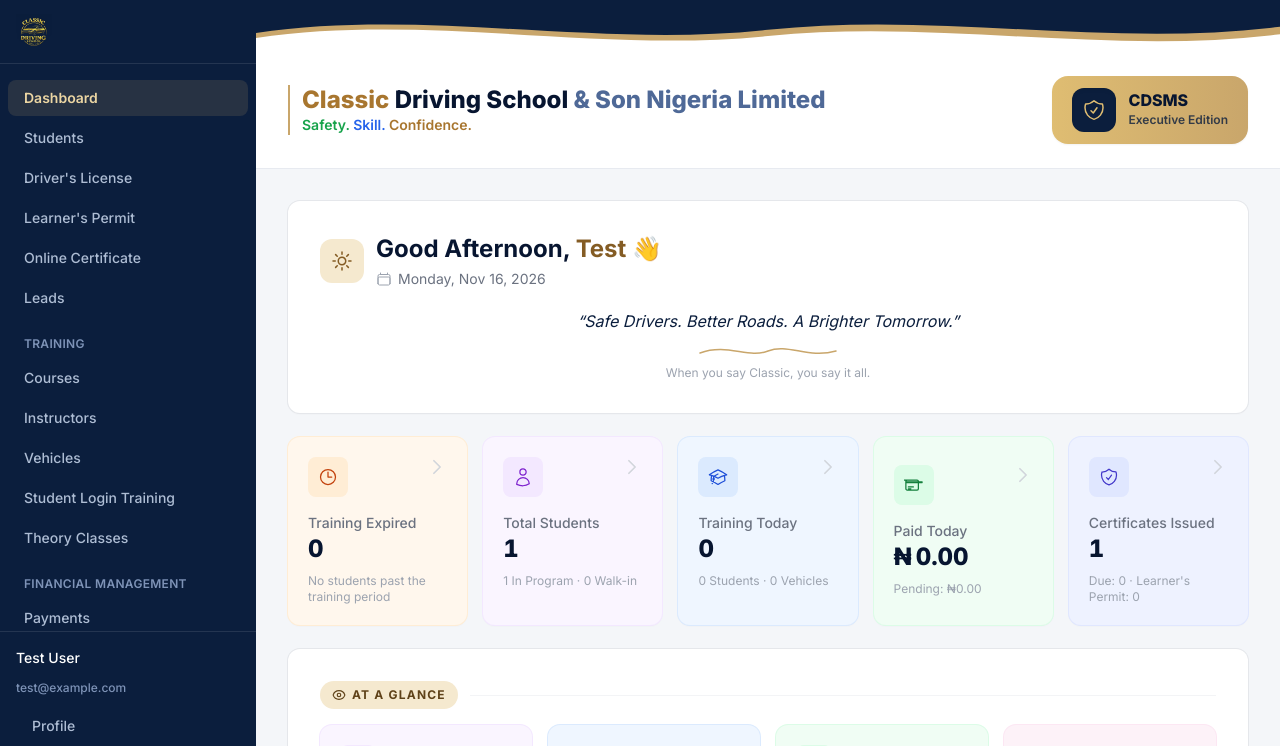
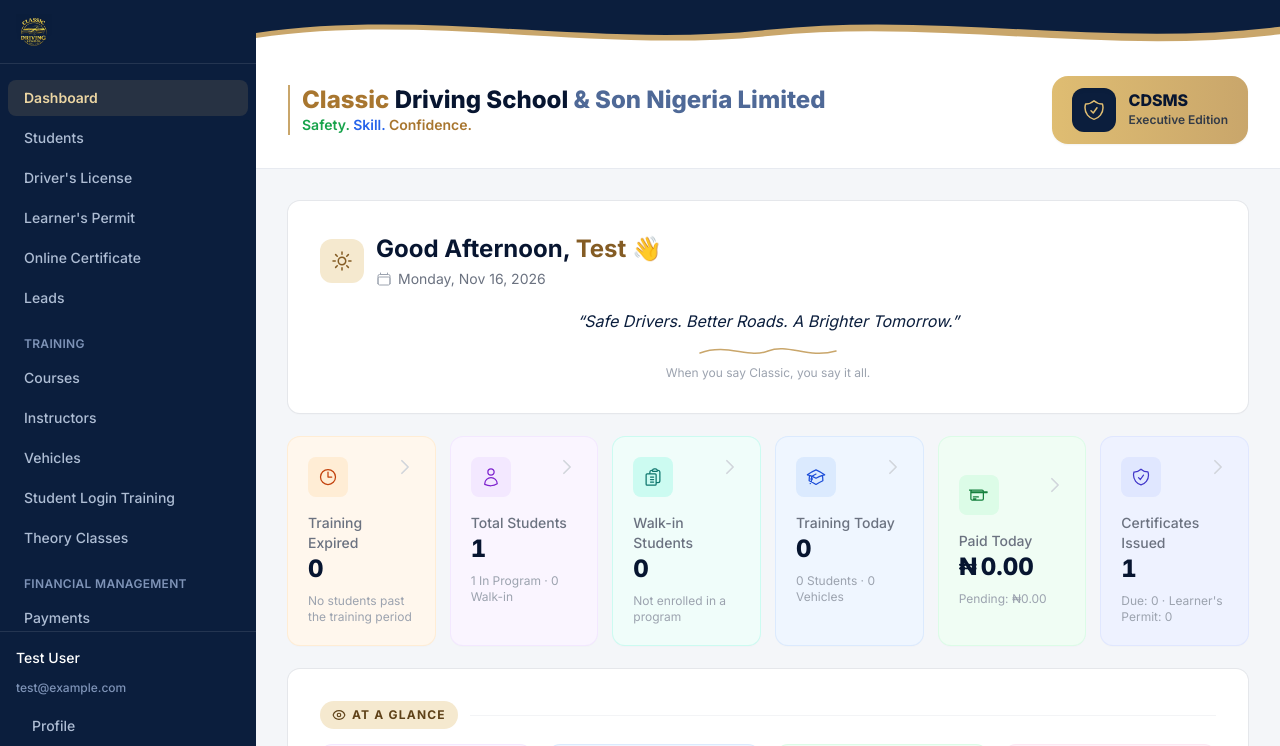
Before and after one commit to Classic1984/classic-driving-school-management-system, a Laravel app: page /dashboard in a window 1280 px wide. Shown: the top 746 px of the page. Run offline with Laravel 12, Linux system fonts and the light colour scheme; a user stored in the database is signed in; data comes from the database, SQL or seed files in the repository; tables that the repository leaves empty hold one stand-in row (values such as "Sample post"); data that the repository does not hold is empty; style sheets or scripts are compiled from the project's sources; some web fonts are replaced.

Commit message:
Add a separate Walk-in Students hero tile
Total Students only broke the in-program/walk-in split out as sub-text
under one combined number. Walk-in students now also get their own
tile, right after Total Students, so that count doesn't require
reading the smaller sub-text to find.

Co-Authored-By: Claude Sonnet 5 <noreply@anthropic.com>
Claude-Session: https://claude.ai/code/session_01A7wUt2VkMFkS95TmnkW7Ad

```diff
--- a/resources/views/dashboard.blade.php
+++ b/resources/views/dashboard.blade.php
@@ -195,6 +195,12 @@
                         'icon' => 'M15.75 6a3.75 3.75 0 1 1-7.5 0 3.75 3.75 0 0 1 7.5 0ZM4.501 20.118a7.5 7.5 0 0 1 14.998 0A17.933 17.933 0 0 1 12 22.5c-2.676 0-5.216-.584-7.499-1.632Z',
                         'sub' => number_format($stats['students_in_program']).' '.__('In Program').' · '.number_format($stats['students_walkin_only']).' '.__('Walk-in'),
                         'href' => route('students.index'),
+                    ],
+                    [
+                        'title' => 'Walk-in Students', 'value' => number_format($stats['students_walkin_only']), 'color' => 'teal',
+                        'icon' => 'M9 12h3.75M9 15h3.75M9 18h3.75m3 .75H18a2.25 2.25 0 0 0 2.25-2.25V6.108c0-1.135-.845-2.098-1.976-2.192a48.424 48.424 0 0 0-1.123-.08m-5.801 0c-.065.21-.1.433-.1.664 0 .414.336.75.75.75h4.5a.75.75 0 0 0 .75-.75 2.25 2.25 0 0 0-.1-.664m-5.8 0A2.251 2.251 0 0 1 13.5 2.25H15c1.012 0 1.867.668 2.15 1.586m-5.8 0c-.376.023-.75.05-1.124.08C9.095 4.01 8.25 4.973 8.25 6.108V8.25m0 0H4.875c-.621 0-1.125.504-1.125 1.125v11.25c0 .621.504 1.125 1.125 1.125h9.75c.621 0 1.125-.504 1.125-1.125V9.375c0-.621-.504-1.125-1.125-1.125H8.25Z',
+                        'sub' => __('Not enrolled in a program'),
+                        'href' => route('students.index', ['enrollment' => 'walkin']),
                     ],
                     [
                         'title' => 'Training Today', 'value' => number_format($kpis['training_today']), 'color' => 'blue',
```
Also changed, not shown: tests/Feature/DashboardTest.php (+15 -0 lines).
